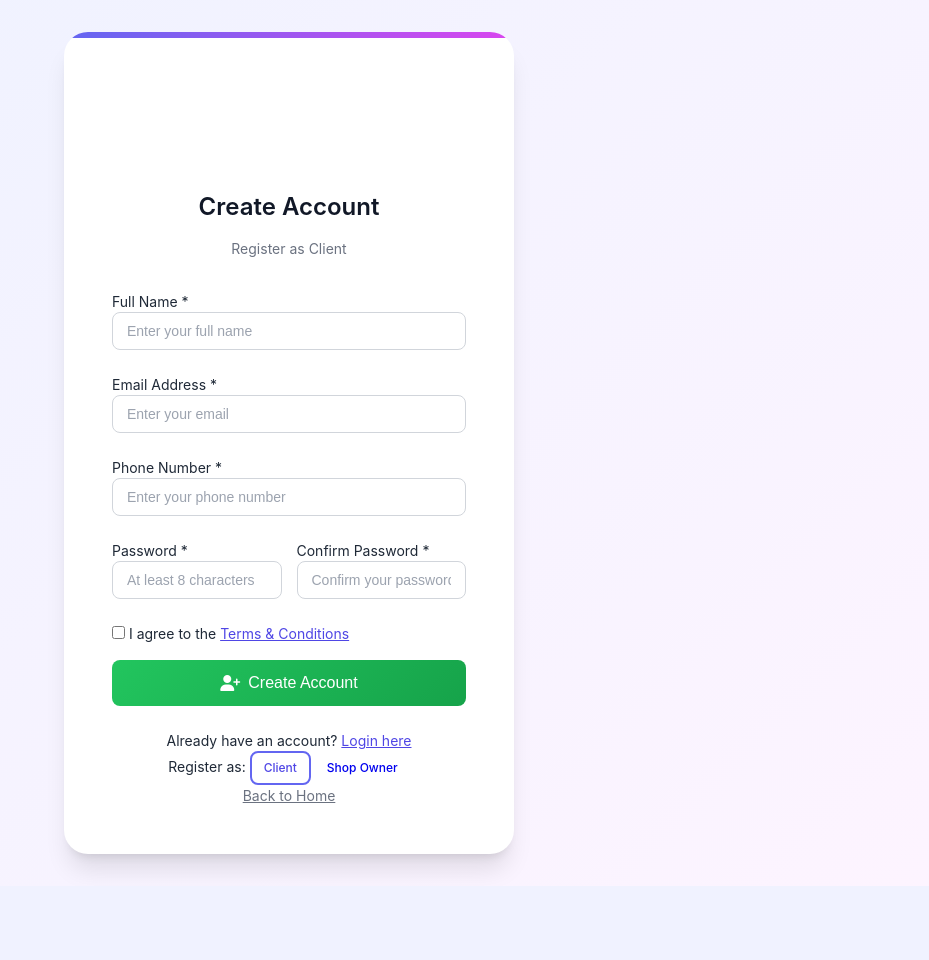
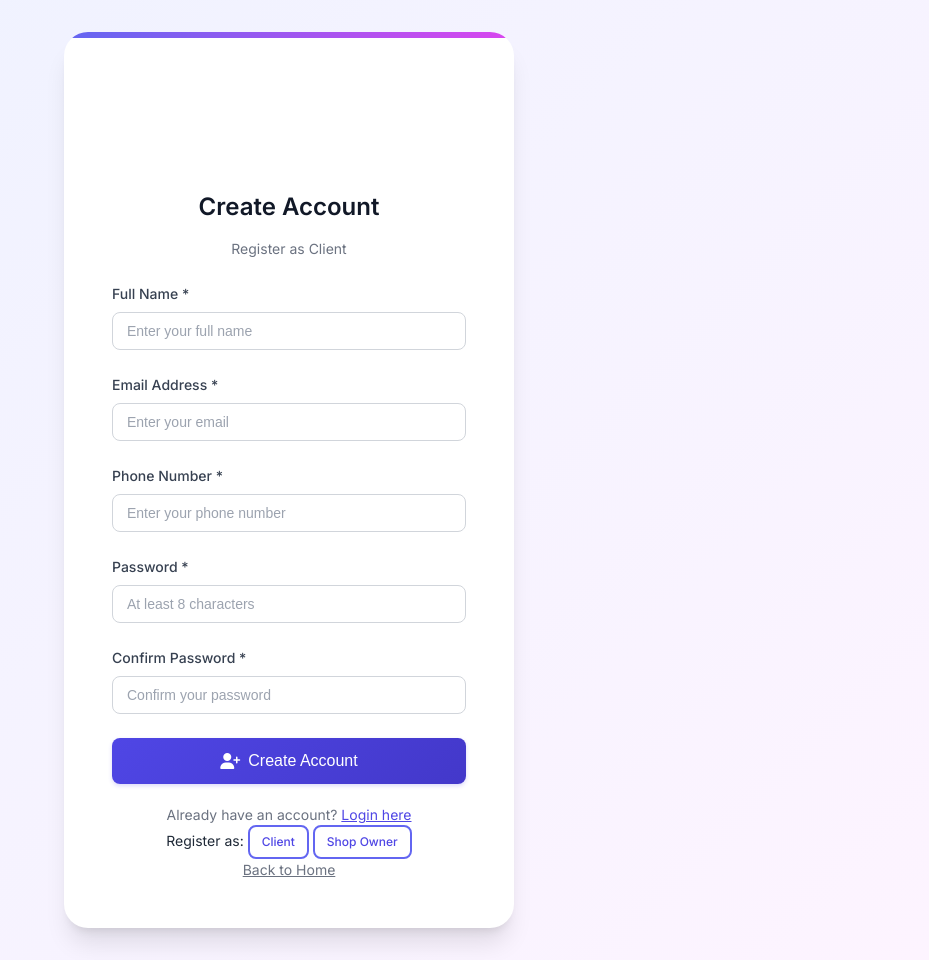
Before and after one commit to benedictoriol/embroidery, a PHP site: page /web-app/auth/register.php in a window 1280 px wide. Shown: the whole page, without its empty margins (351-1280 px from the left). Before the commit the page ends 886 px from the top, so only its background shows below. Run offline with PHP 8.4, Linux system fonts and the light colour scheme.

Commit message:
gumagana paden

```diff
--- a/assets/css/style.css
+++ b/assets/css/style.css
@@ -127,6 +127,14 @@ h6 {
     font-size: 1rem;
 }
 
+.text-sm {
+    font-size: 0.875rem;
+}
+
+.small {
+    font-size: 0.75rem;
+}
+
 .text-muted {
     color: var(--gray-500);
 }
@@ -190,6 +198,10 @@ h6 {
     align-items: flex-end;
 }
 
+.font-semibold {
+    font-weight: 600;
+}
+
 .gap-1 {
     gap: 0.25rem;
 }
@@ -233,6 +245,10 @@ h6 {
 
 .mb-1 {
     margin-bottom: 0.25rem;
+}
+
+.mb-0 {
+    margin-bottom: 0;
 }
 
 .mb-2 {
@@ -631,6 +647,23 @@ h6 {
     color: var(--gray-400);
 }
 
+.form-check {
+    display: inline-flex;
+    align-items: center;
+    gap: 0.5rem;
+}
+
+.form-check-input {
+    width: 1rem;
+    height: 1rem;
+    accent-color: var(--primary-600);
+}
+
+.form-check-label {
+    font-size: 0.875rem;
+    color: var(--gray-600);
+}
+
 /* ========== Modern Tables ========== */
 .table {
     width: 100%;
@@ -896,6 +929,9 @@ h6 {
     box-shadow: var(--shadow-xl);
     position: relative;
     overflow: hidden;
+    display: flex;
+    flex-direction: column;
+    gap: 1.5rem;
 }
 
 .auth-card::before {
@@ -910,7 +946,6 @@ h6 {
 
 .auth-logo {
     text-align: center;
-    margin-bottom: 2rem;
 }
 
 .auth-logo-icon {
@@ -922,6 +957,17 @@ h6 {
     background-clip: text;
     -webkit-text-fill-color: transparent;
 }
+
+.auth-body {
+    display: flex;
+    flex-direction: column;
+    gap: 1.25rem;
+}
+
+.auth-footer {
+    text-align: center;
+}
+
 
 /* ========== Sidebar Layout ========== */
 .sidebar-layout {
--- a/auth/register.php
+++ b/auth/register.php
@@ -73,6 +73,7 @@ if($_SERVER['REQUEST_METHOD'] == 'POST') {
     <title>Register - Embroidery Platform</title>
     <link rel="stylesheet" href="../assets/css/style.css">
     <link rel="stylesheet" href="https://cdnjs.cloudflare.com/ajax/libs/font-awesome/6.4.0/css/all.min.css">
+    <link href="https://fonts.googleapis.com/css2?family=Inter:wght@300;400;500;600;700&display=swap" rel="stylesheet">
 </head>
 <body class="auth-container">
     <div class="auth-card">
@@ -86,10 +87,12 @@ if($_SERVER['REQUEST_METHOD'] == 'POST') {
             </p>
         </div>
 
+        <div class="auth-body">
             <?php if($error): ?>
                 <div class="alert alert-danger">
                     <i class="fas fa-exclamation-circle"></i> <?php echo $error; ?>
                 </div>
+
                 <?php endif; ?>
 
             <?php if($success): ?>
@@ -97,40 +100,39 @@ if($_SERVER['REQUEST_METHOD'] == 'POST') {
                     <i class="fas fa-check-circle"></i> <?php echo $success; ?>
                     <p class="mt-2"><a href="login.php" class="btn btn-sm btn-primary">Login Now</a></p>
                 </div>
+
                 <?php else: ?>
                 <form method="POST">
                     <input type="hidden" name="type" value="<?php echo $type; ?>">
 
                     <div class="form-group">
-                    <label>Full Name *</label>
+                        <label class="form-label" for="fullname">Full Name *</label>
                         <input type="text" name="fullname" class="form-control" required
-                           placeholder="Enter your full name">
+                               placeholder="Enter your full name" id="fullname">
                     </div>
 
                     <div class="form-group">
-                    <label>Email Address *</label>
+                        <label class="form-label" for="email">Email Address *</label>
                         <input type="email" name="email" class="form-control" required
-                           placeholder="Enter your email">
+                               placeholder="Enter your email" id="email">
                     </div>
 
                     <div class="form-group">
-                    <label>Phone Number *</label>
+                        <label class="form-label" for="phone">Phone Number *</label>
                         <input type="tel" name="phone" class="form-control" required
-                           placeholder="Enter your phone number">
+                               placeholder="Enter your phone number" id="phone">
                 </div>
 
-                <div class="row" style="display: flex; gap: 15px;">
-                    <div class="form-group" style="flex: 1;">
-                        <label>Password *</label>
+                <div class="form-group">
+                        <label class="form-label" for="password">Password *</label>
                         <input type="password" name="password" class="form-control" required
-                               placeholder="At least 8 characters" minlength="8">
+                               placeholder="At least 8 characters" minlength="8" id="password">
                     </div>
 
-                    <div class="form-group" style="flex: 1;">
-                        <label>Confirm Password *</label>
+                    <div class="form-group">
+                        <label class="form-label" for="confirm_password">Confirm Password *</label>
                     <input type="password" name="confirm_password" class="form-control" required
-                               placeholder="Confirm your password">
-                    </div>
+                           placeholder="Confirm your password" id="confirm_password">
                 </div>
 
                 <?php if($type == 'owner'): ?>
@@ -139,29 +141,22 @@ if($_SERVER['REQUEST_METHOD'] == 'POST') {
                             <p class="mb-0">After registration, you'll need to provide business details and documents for verification.</p>
                         </div>
                     <?php endif; ?>
-
-                <div class="form-check mb-3">
-                    <input type="checkbox" class="form-check-input" id="terms" required>
-                    <label class="form-check-label" for="terms">
-                        I agree to the <a href="#" class="text-primary">Terms & Conditions</a>
-                    </label>
-                </div>
-
-                <button type="submit" class="btn btn-success btn-lg w-100">
+                    <button type="submit" class="btn btn-primary btn-lg w-100">
                         <i class="fas fa-user-plus"></i> Create Account
                     </button>
                 </form>
             <?php endif; ?>
 
-        <div class="text-center mt-4">
-            <p>Already have an account? <a href="login.php" class="text-primary">Login here</a></p>
+            <div class="auth-footer">
+                <p class="text-muted">Already have an account? <a href="login.php" class="text-primary">Login here</a></p>
                 <p>
                     Register as:
                     <a href="register.php?type=client" class="btn btn-sm btn-outline-primary">Client</a>
-                <a href="register.php?type=owner" class="btn btn-sm btn-outline-success">Shop Owner</a>
+                    <a href="register.php?type=owner" class="btn btn-sm btn-outline-primary">Shop Owner</a>
                 </p>
                 <p><a href="../index.php" class="text-muted">Back to Home</a></p>
             </div>
         </div>
+    </div>
 </body>
 </html>
```
Also changed, not shown: auth/login.php (+44 -4 lines), assets/uploads/designs/6_Screenshot 2025-12-16 005628.png (added). Lines whose indentation alone changed are shown as unchanged.
